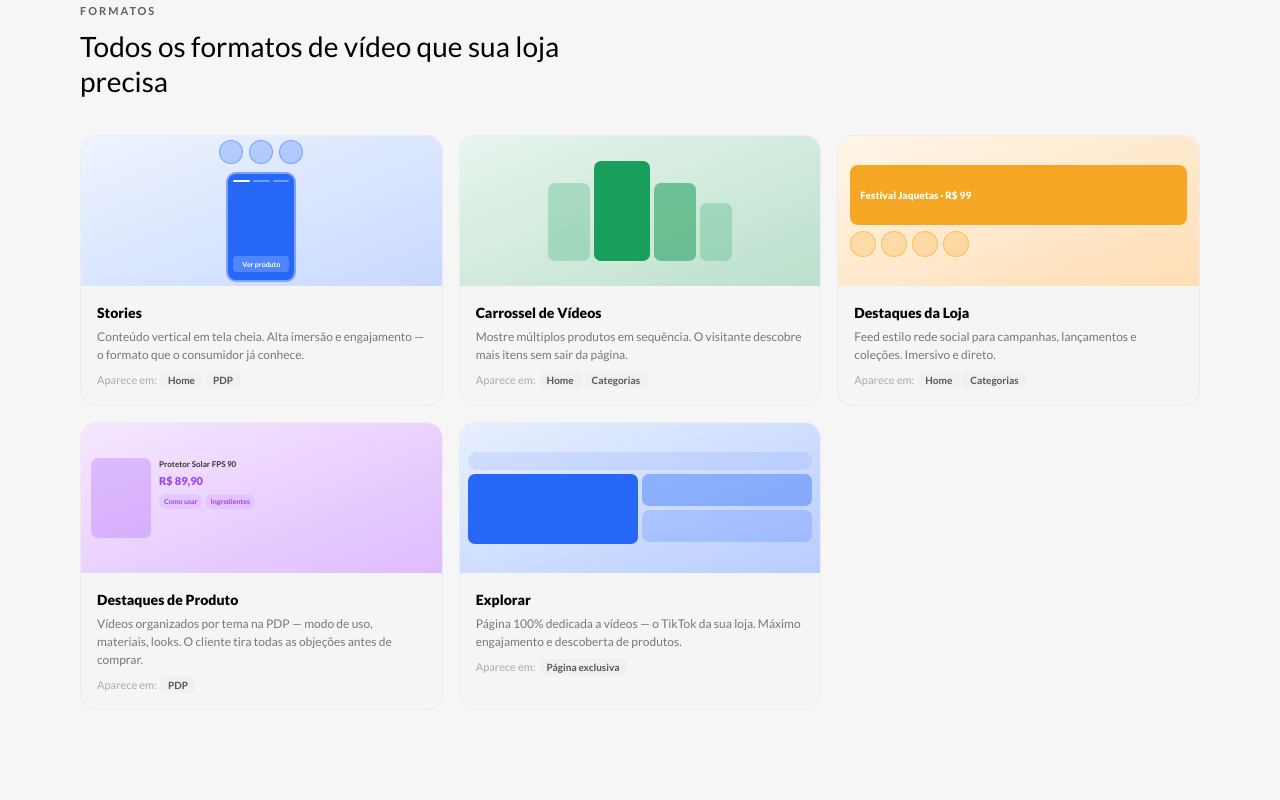
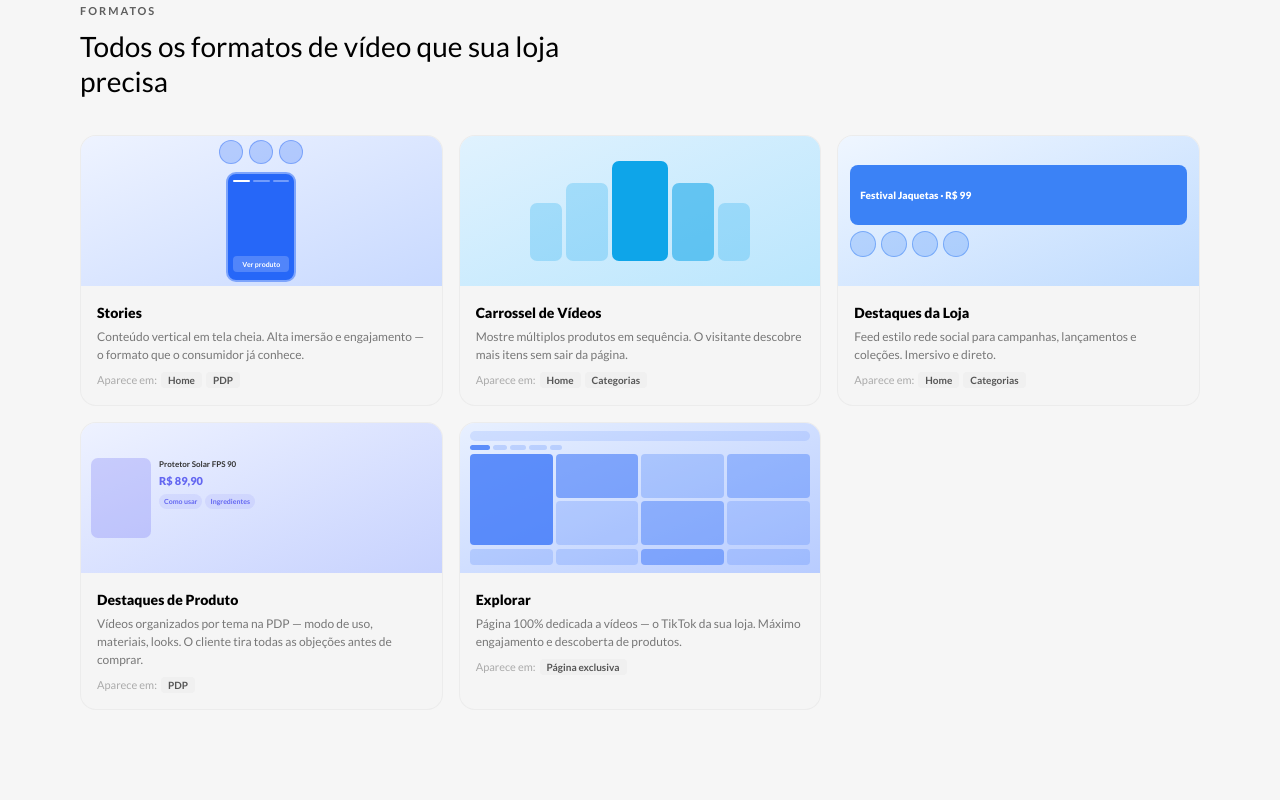
Before and after one commit to Zeero-tech/widde-site, a React (Vite) app: page /video-commerce in a window 1280 px wide. Shown: the part 1600-2400 px from the top of the page. Built offline with nearby package versions, Linux system fonts and the light colour scheme; no server answers.

Commit message:
animation Hero Video Commerce

```diff
--- a/src/components/vc/VCFormatos.tsx
+++ b/src/components/vc/VCFormatos.tsx
@@ -30,12 +30,13 @@ const formatos = [
     desc: 'Mostre múltiplos produtos em sequência. O visitante descobre mais itens sem sair da página.',
     onde: ['Home', 'Categorias'],
     thumb: (
-      <div className="h-[150px] flex items-center justify-center bg-gradient-to-br from-[#E8F5EE] to-[#BBE0CC]">
+      <div className="h-[150px] flex items-center justify-center bg-gradient-to-br from-[#E0F2FE] to-[#BAE6FD]">
         <div className="flex gap-1 items-end px-3">
-          <div className="w-[42px] h-[78px] rounded-[7px] flex-shrink-0" style={{ background: 'rgba(26,158,92,0.25)' }} />
-          <div className="w-[56px] h-[100px] rounded-[7px] flex-shrink-0" style={{ background: '#1A9E5C' }} />
-          <div className="w-[42px] h-[78px] rounded-[7px] flex-shrink-0" style={{ background: 'rgba(26,158,92,0.55)' }} />
-          <div className="w-[32px] h-[58px] rounded-[7px] flex-shrink-0" style={{ background: 'rgba(26,158,92,0.25)' }} />
+          <div className="w-[32px] h-[58px] rounded-[7px] flex-shrink-0" style={{ background: 'rgba(14,165,233,0.25)' }} />
+          <div className="w-[42px] h-[78px] rounded-[7px] flex-shrink-0" style={{ background: 'rgba(14,165,233,0.25)' }} />
+          <div className="w-[56px] h-[100px] rounded-[7px] flex-shrink-0" style={{ background: '#0EA5E9' }} />
+          <div className="w-[42px] h-[78px] rounded-[7px] flex-shrink-0" style={{ background: 'rgba(14,165,233,0.55)' }} />
+          <div className="w-[32px] h-[58px] rounded-[7px] flex-shrink-0" style={{ background: 'rgba(14,165,233,0.25)' }} />
         </div>
       </div>
     ),
@@ -45,14 +46,14 @@ const formatos = [
     desc: 'Feed estilo rede social para campanhas, lançamentos e coleções. Imersivo e direto.',
     onde: ['Home', 'Categorias'],
     thumb: (
-      <div className="h-[150px] flex items-center justify-center bg-gradient-to-br from-[#FFF5E8] to-[#FFDEB5]">
+      <div className="h-[150px] flex items-center justify-center bg-gradient-to-br from-[#EFF6FF] to-[#BFDBFE]">
         <div className="flex flex-col gap-[6px] px-3 w-full">
-          <div className="rounded-lg h-[60px] flex items-center px-[10px]" style={{ background: '#F5A623' }}>
+          <div className="rounded-lg h-[60px] flex items-center px-[10px]" style={{ background: '#3B82F6' }}>
             <span className="text-[10px] font-black text-white">Festival Jaquetas · R$ 99</span>
           </div>
           <div className="flex gap-[5px]">
             {[1, 2, 3, 4].map((n) => (
-              <div key={n} className="w-[26px] h-[26px] rounded-full border" style={{ background: 'rgba(245,166,35,0.25)', borderColor: 'rgba(245,166,35,0.5)' }} />
+              <div key={n} className="w-[26px] h-[26px] rounded-full border" style={{ background: 'rgba(59,130,246,0.25)', borderColor: 'rgba(59,130,246,0.5)' }} />
             ))}
           </div>
         </div>
@@ -64,16 +65,16 @@ const formatos = [
     desc: 'Vídeos organizados por tema na PDP — modo de uso, materiais, looks. O cliente tira todas as objeções antes de comprar.',
     onde: ['PDP'],
     thumb: (
-      <div className="h-[150px] flex items-center justify-center bg-gradient-to-br from-[#F5E8FF] to-[#DFBBFF]">
+      <div className="h-[150px] flex items-center justify-center bg-gradient-to-br from-[#EEF2FF] to-[#C7D2FE]">
         <div className="flex flex-col gap-[6px] px-[10px] py-[10px] w-full">
           <div className="flex gap-2">
-            <div className="w-[60px] h-[80px] rounded-[7px] flex-shrink-0" style={{ background: 'rgba(155,68,248,0.25)' }} />
+            <div className="w-[60px] h-[80px] rounded-[7px] flex-shrink-0" style={{ background: 'rgba(99,102,241,0.25)' }} />
             <div className="flex-1">
               <div className="text-[8px] font-bold text-[#333] mb-[3px]">Protetor Solar FPS 90</div>
-              <div className="text-[11px] font-black mb-[5px]" style={{ color: '#9B44F8' }}>R$ 89,90</div>
+              <div className="text-[11px] font-black mb-[5px]" style={{ color: '#6366F1' }}>R$ 89,90</div>
               <div className="flex gap-[3px] flex-wrap">
                 {['Como usar', 'Ingredientes'].map((tab) => (
-                  <span key={tab} className="text-[7px] font-bold rounded-full px-[5px] py-[2px]" style={{ background: 'rgba(155,68,248,0.1)', color: '#9B44F8' }}>
+                  <span key={tab} className="text-[7px] font-bold rounded-full px-[5px] py-[2px]" style={{ background: 'rgba(99,102,241,0.1)', color: '#6366F1' }}>
                     {tab}
                   </span>
                 ))}
@@ -89,16 +90,33 @@ const formatos = [
     desc: 'Página 100% dedicada a vídeos — o TikTok da sua loja. Máximo engajamento e descoberta de produtos.',
     onde: ['Página exclusiva'],
     thumb: (
-      <div className="h-[150px] flex items-center justify-center bg-gradient-to-br from-[#E8F0FF] to-[#B8CCFF]">
-        <div className="flex flex-col gap-1 px-2 py-2 w-full">
-          <div className="rounded-full h-[18px] bg-brand/10" />
-          <div className="grid grid-cols-2 gap-1">
-            <div className="h-[70px] rounded-[7px] bg-brand" />
-            <div className="flex flex-col gap-1">
-              <div className="h-[32px] rounded-[7px]" style={{ background: 'rgba(38,103,248,0.4)' }} />
-              <div className="h-[32px] rounded-[7px]" style={{ background: 'rgba(38,103,248,0.2)' }} />
-            </div>
-          </div>
+      <div className="h-[150px] bg-gradient-to-br from-[#E8F0FF] to-[#B8CCFF] px-[10px] py-[8px] flex flex-col gap-[4px]">
+        {/* Search bar */}
+        <div className="rounded-full h-[10px] w-full" style={{ background: 'rgba(38,103,248,0.12)' }} />
+        {/* Tags */}
+        <div className="flex gap-[3px]">
+          {[20, 14, 16, 18, 12].map((w, i) => (
+            <div key={i} className="h-[5px] rounded-full" style={{ width: w, background: i === 0 ? 'rgba(38,103,248,0.7)' : 'rgba(38,103,248,0.2)' }} />
+          ))}
+        </div>
+        {/* Main grid: 4 equal columns, first video spans 2 rows */}
+        <div className="grid gap-[3px] flex-1" style={{ gridTemplateColumns: 'repeat(4, 1fr)', gridTemplateRows: 'repeat(2, 1fr)' }}>
+          {/* Big video: col 1, spans 2 rows */}
+          <div className="rounded-[4px]" style={{ gridColumn: '1', gridRow: '1 / 3', background: 'rgba(38,103,248,0.7)' }} />
+          {/* Row 1: cols 2-4 */}
+          <div className="rounded-[4px]" style={{ gridColumn: '2', gridRow: '1', background: 'rgba(38,103,248,0.5)' }} />
+          <div className="rounded-[4px]" style={{ gridColumn: '3', gridRow: '1', background: 'rgba(38,103,248,0.25)' }} />
+          <div className="rounded-[4px]" style={{ gridColumn: '4', gridRow: '1', background: 'rgba(38,103,248,0.35)' }} />
+          {/* Row 2: cols 2-4 */}
+          <div className="rounded-[4px]" style={{ gridColumn: '2', gridRow: '2', background: 'rgba(38,103,248,0.2)' }} />
+          <div className="rounded-[4px]" style={{ gridColumn: '3', gridRow: '2', background: 'rgba(38,103,248,0.4)' }} />
+          <div className="rounded-[4px]" style={{ gridColumn: '4', gridRow: '2', background: 'rgba(38,103,248,0.2)' }} />
+        </div>
+        {/* Bottom row: 4 equal squares */}
+        <div className="grid gap-[3px]" style={{ gridTemplateColumns: 'repeat(4, 1fr)', height: 16 }}>
+          {[0.18, 0.18, 0.45, 0.18].map((op, i) => (
+            <div key={i} className="rounded-[4px]" style={{ background: `rgba(38,103,248,${op})` }} />
+          ))}
         </div>
       </div>
     ),
```
Also changed, not shown: src/components/vc/VCHero.tsx (+54 -20 lines), .omc/state/hud-stdin-cache.json.
